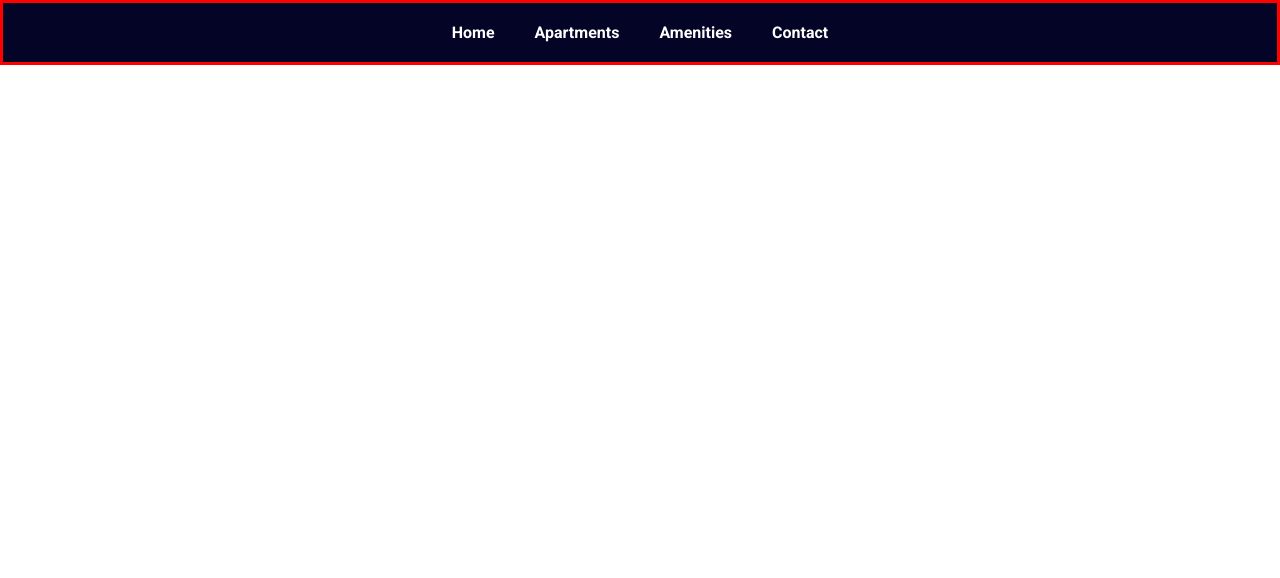
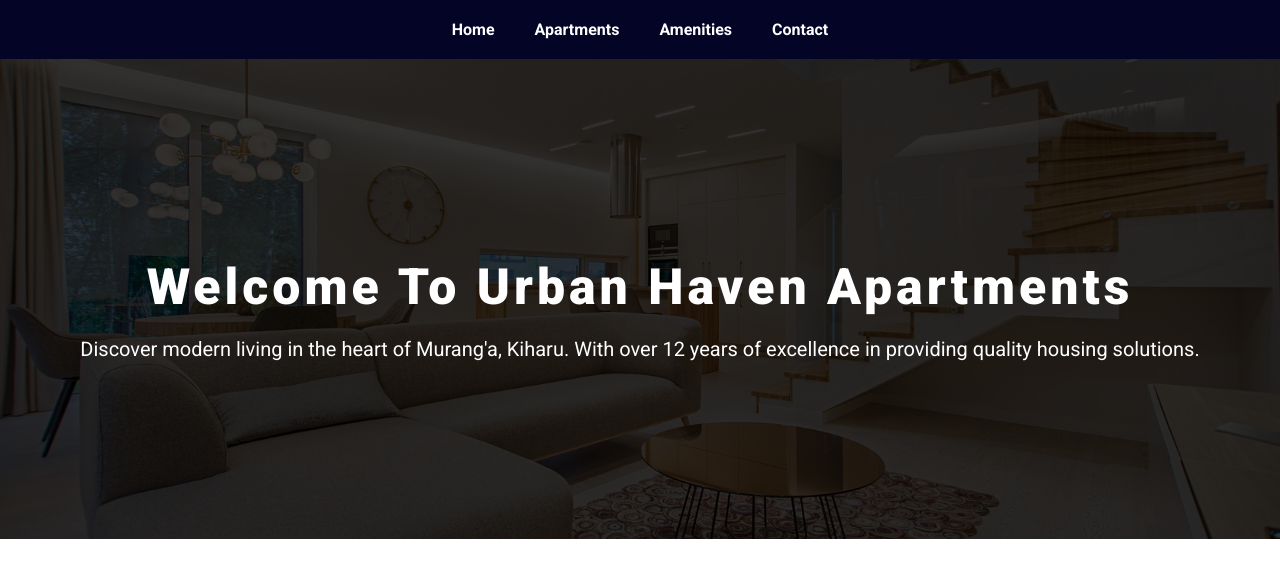
Before and after one commit to Asma-Salah/Urban-haven-apartment, a website built with Vite: page index.html in a window 1280 px wide. Built offline with nearby package versions, Linux system fonts and the light colour scheme.

Commit message:
Build the hero section
-This commit uses google font Roboto

```diff
--- a/index.html
+++ b/index.html
@@ -6,7 +6,7 @@
     <meta name="viewport" content="width=device-width, initial-scale=1.0" />
     <title>Urban Heaven Apartment</title>
 
-    <link rel="stylesheet" href="src/style.css" />
+    <link rel="stylesheet" href="style.css" />
 
     <link rel="preconnect" href="https://fonts.googleapis.com" />
     <link rel="preconnect" href="https://fonts.gstatic.com" crossorigin />
@@ -31,5 +31,18 @@
         </nav>
       </div>
     </header>
+    <!-- hero section -->
+    <section class="hero-section">
+      <h1 class="hero-title">
+        <span class="hero-main-title">Welcome to Urban Haven Apartments</span>
+      </h1>
+      <h4 class="hero-title2">
+        <p class="hero-sub-title">
+          Discover modern living in the heart of Murang'a, Kiharu. With over 12
+          years of excellence in providing quality housing solutions.
+        </p>
+      </h4>
+    </section>
+    <!-- end of hero section -->
   </body>
 </html>
--- a/src/style.css
+++ /dev/null
@@ -1,58 +0,0 @@
-* {
-  margin: 0;
-  box-sizing: border-box;
-  padding: 0;
-}
-/* 1rem = 10px */
-/* 100% = 16px*/
-html {
-  font-size: 62.5%;
-}
-
-:root {
-  --primary-font: "Roboto", sans-serif;
-  --color-primary: #040427;
-  --color-secondary: #ffffff;
-  --color-crimson: #c70c31;
-  --color-grey: #d3cece;
-  --color-dark-gray: #a9a9a9;
-  --color-black: #000000;
-}
-body {
-  font-size: 1.6rem;
-  font-family: var(--primary-font);
-}
-.header {
-  height: 100%;
-  background-color: var(--color-primary);
-}
-.header-navigation {
-  padding: 2rem 2rem;
-  border: 3px solid red;
-  max-width: 100%;
-}
-
-.header-nav-list {
-  list-style: none;
-  display: flex;
-  flex-wrap: wrap;
-  flex-direction: row;
-  justify-content: center;
-  gap: 4rem;
-}
-@media screen and (max-width: 450px) {
-  .header-nav-list {
-    gap: 2rem;
-  }
-}
-
-.header-list-nav-item a {
-  color: var(--color-secondary);
-  text-decoration: none;
-  text-transform: capitalize;
-  transition: all 0.5s;
-  font-weight: bolder;
-}
-.header-nav-list :hover {
-  color: #5757eb;
-}
--- /dev/null
+++ b/style.css
@@ -0,0 +1,115 @@
+* {
+  margin: 0;
+  box-sizing: border-box;
+  padding: 0;
+}
+/* 1rem = 10px */
+/* 100% = 16px*/
+html {
+  font-size: 62.5%;
+}
+
+:root {
+  --primary-font: "Roboto", sans-serif;
+  --color-primary: #040427;
+  --color-secondary: #ffffff;
+  --color-crimson: #c70c31;
+  --color-grey: #d3cece;
+  --color-dark-gray: #a9a9a9;
+  --color-black: #000000;
+}
+body {
+  font-size: 1.6rem;
+  font-family: var(--primary-font);
+}
+.header {
+  height: 100%;
+  min-width: 100%;
+  background-color: var(--color-primary);
+  position: sticky;
+  top: 0;
+  z-index: 10000;
+}
+@media screen and (max-width: 600px) {
+  .header {
+    min-width: 100%;
+  }
+}
+.header-navigation {
+  padding: 2rem 2rem;
+  max-width: 100%;
+}
+
+.header-nav-list {
+  list-style: none;
+  display: flex;
+  flex-wrap: wrap;
+  flex-direction: row;
+  justify-content: center;
+  gap: 4rem;
+}
+@media screen and (max-width: 650px) {
+  .header-nav-list {
+    gap: 1rem;
+  }
+}
+
+.header-list-nav-item a {
+  color: var(--color-secondary);
+  text-decoration: none;
+  text-transform: capitalize;
+  transition: all 0.5s;
+  font-weight: bolder;
+}
+.header-nav-list :hover {
+  color: #5757eb;
+}
+/* hero-section-styling */
+.hero-section {
+  min-height: 60vh;
+  max-width: 100%;
+  background-image:
+    linear-gradient(rgba(0, 0, 0, 0.8), rgba(0, 0, 0, 0.8)),
+    url(./images/header-backgrund.jpg);
+  background-size: cover;
+  background-position: center;
+  background-repeat: no-repeat;
+  display: flex;
+  flex-direction: column;
+  justify-content: center;
+  align-items: center;
+  padding: 2rem;
+  flex-wrap: wrap;
+}
+
+.hero-title {
+  color: var(--color-secondary);
+  display: flex;
+
+  flex-direction: column;
+  align-items: center;
+  line-height: 2;
+}
+.hero-main-title {
+  font-family: var(--primary-font);
+  text-transform: capitalize;
+  font-size: 5rem;
+  font-weight: 900;
+  text-align: center;
+  letter-spacing: 0.4rem;
+}
+
+.hero-title2 {
+  color: var(--color-secondary);
+  display: flex;
+  flex-direction: column;
+  align-items: center;
+}
+.hero-sub-title {
+  font-family: var(--primary-font);
+  font-size: 2rem;
+  font-weight: lighter;
+  text-align: center;
+}
+
+/* end of hero-section-styling */
```
